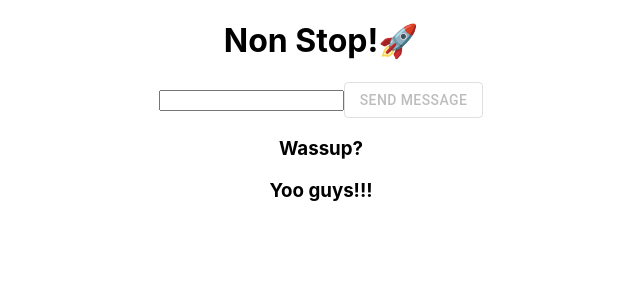
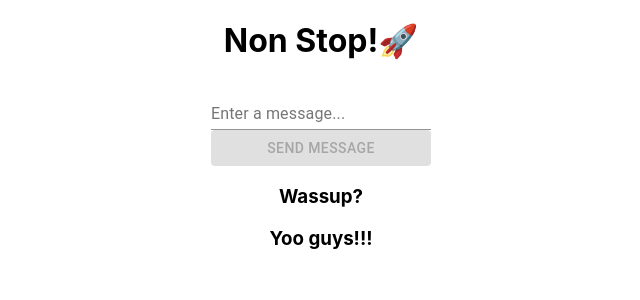
Before and after one commit to kevinjacob2001/NonStop-ChatApp, a React (Create React App) app: page / in a window 1280 px wide. Shown: the top 300 px of the page, without its empty margins (319-959 px from the left). Built offline with nearby package versions, Linux system fonts and the light colour scheme.

Commit message:
added nicer form

```diff
--- a/src/App.js
+++ b/src/App.js
@@ -1,7 +1,10 @@
 
 import { Button } from '@material-ui/core';
 import React, { useState } from 'react';
+import {FormControl,Input,InputLabel} from '@material-ui/core';
 import './App.css';
+
+
 
 
 function App() {
@@ -19,14 +22,21 @@ function App() {
   return (
     <div className="App">
       <h1>Non Stop!🚀</h1>
+
       <form onSubmit={sendMessage}>
-      <input value={input} onChange={(event)=>setInput(event.target.value)}/>
-      <Button variant="outlined" color="primary" disabled={!input} onClick={sendMessage}> Send message</Button>
-          <div>{messages.map((message)=>{
-            return(
-            <h3>{message}</h3>
-            )
-      })}</div>
+
+      <FormControl>
+        <InputLabel >Enter a message...</InputLabel>
+        <Input value={input} onChange={(event)=>setInput(event.target.value)} />
+        <Button variant="contained" color="primary" disabled={!input} onClick={sendMessage}> Send message</Button>
+      </FormControl>
+
+         {messages.map((message)=>{
+              return(
+              <h3>{message}</h3>
+              )
+        })}
+
       </form>
 
     </div>
```
Also changed, not shown: src/Components/Message.jsx (added, +12 -0 lines).
